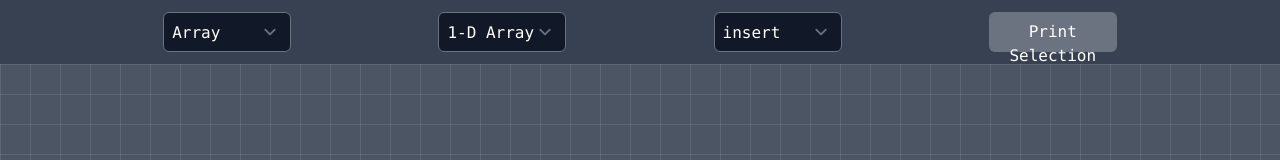
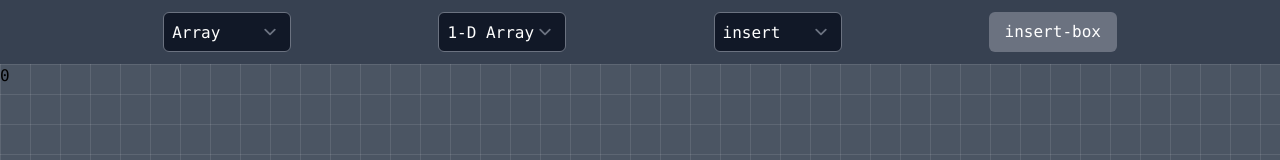
Before and after one commit to notjatin/data-structure-visualizer, a React (Vite) app: page / in a window 1280 px wide. Shown: the top 160 px of the page. Built offline with nearby package versions, Linux system fonts and the light colour scheme.

Commit message:
add insert facility

```diff
--- a/src/App.tsx
+++ b/src/App.tsx
@@ -1,12 +1,22 @@
+import { useState } from "react";
 import "./App.css";
 import FunctionHeader from "./components/FunctionHeader";
 import OutputScreen from "./components/OutputScreen";
 
 function App() {
+  const [itemArray, setItemArray] = useState<string[]>([]);
+
+  const handleInsertBox = () => {
+    console.log("Inserting new box...");
+    let newItemArray = itemArray.slice();
+    newItemArray.push("hi");
+    setItemArray(newItemArray);
+  };
+
   return (
     <div className="h-lvh flex flex-col font-mono">
-      <FunctionHeader />
-      <OutputScreen />
+      <FunctionHeader onInsertBox={handleInsertBox} />
+      <OutputScreen items={itemArray} />
     </div>
   );
 }
--- a/src/components/FunctionHeader.tsx
+++ b/src/components/FunctionHeader.tsx
@@ -2,7 +2,10 @@ import { ChangeEvent, useEffect, useState } from "react";
 import functionHeaderData from "../data/functionHeaderData.json";
 import { FunctionHeaderDataType, Type } from "../types/FunctionHeaderDataType";
 
-const FunctionHeader = () => {
+interface FunctionHeaderProps {
+  onInsertBox: () => void;
+}
+const FunctionHeader: React.FC<FunctionHeaderProps> = ({ onInsertBox }) => {
   const [structures, setStructures] = useState<FunctionHeaderDataType[]>([]);
   const [selectedStructure, setSelectedStructure] = useState<string>("array");
   const [selectedStructureType, setSelectedStructureType] =
@@ -47,6 +50,15 @@ const FunctionHeader = () => {
     setSelectedMethod(event.target.value);
   }
 
+  function handleBoxInsert(): void {
+    onInsertBox();
+    console.log("Inserting box with the following selections:");
+    console.log("Selected Structure:", selectedStructure);
+    console.log("Selected Structure Type:", selectedStructureType);
+    console.log("Selected Method:", selectedMethod);
+    // Implement the logic to insert a box based on the selected options
+    // This could involve updating state, making an API call, etc.
+  }
   return (
     <div className="w-full flex items-center justify-center">
       <header className="bg-gray-700 text-white p-4 w-full h-16 flex items-center justify-evenly">
@@ -95,14 +107,10 @@ const FunctionHeader = () => {
         </select>
 
         <button
-          className="w-32 h-10 bg-gray-500 text-white p-2 rounded-md"
-          onClick={() => {
-            console.log("Selected Structure:", selectedStructure);
-            console.log("Selected Structure Type:", selectedStructureType);
-            console.log("Selected Method:", selectedMethod);
-          }}
+          className="w-32 h-10 bg-gray-500 text-white p-2 rounded-md hover:bg-gray-600"
+          onClick={handleBoxInsert}
         >
-          Print Selection
+          insert-box
         </button>
       </header>
     </div>
--- a/src/components/OutputScreen.tsx
+++ b/src/components/OutputScreen.tsx
@@ -1,5 +1,14 @@
-const OutputScreen = () => {
-  return <div className="bg-gray-600 h-full grid-background"></div>;
+interface OutputScreenProps {
+  items: string[];
+}
+
+const OutputScreen: React.FC<OutputScreenProps> = ({ items }) => {
+  return (
+    <div className="bg-gray-600 h-full grid-background">
+      {items.length &&
+        items.map((item, index) => <div key={index}>{item}</div>)}
+    </div>
+  );
 };
 
 export default OutputScreen;
```
